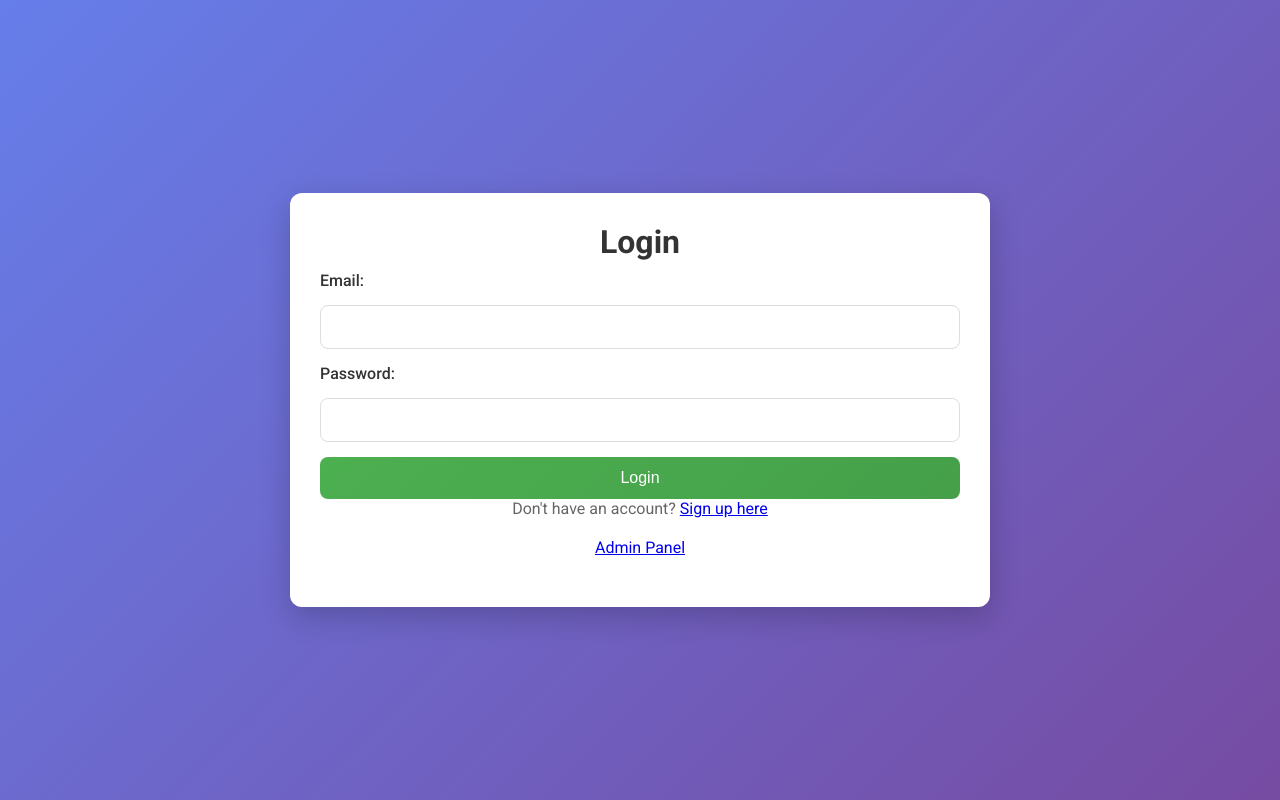
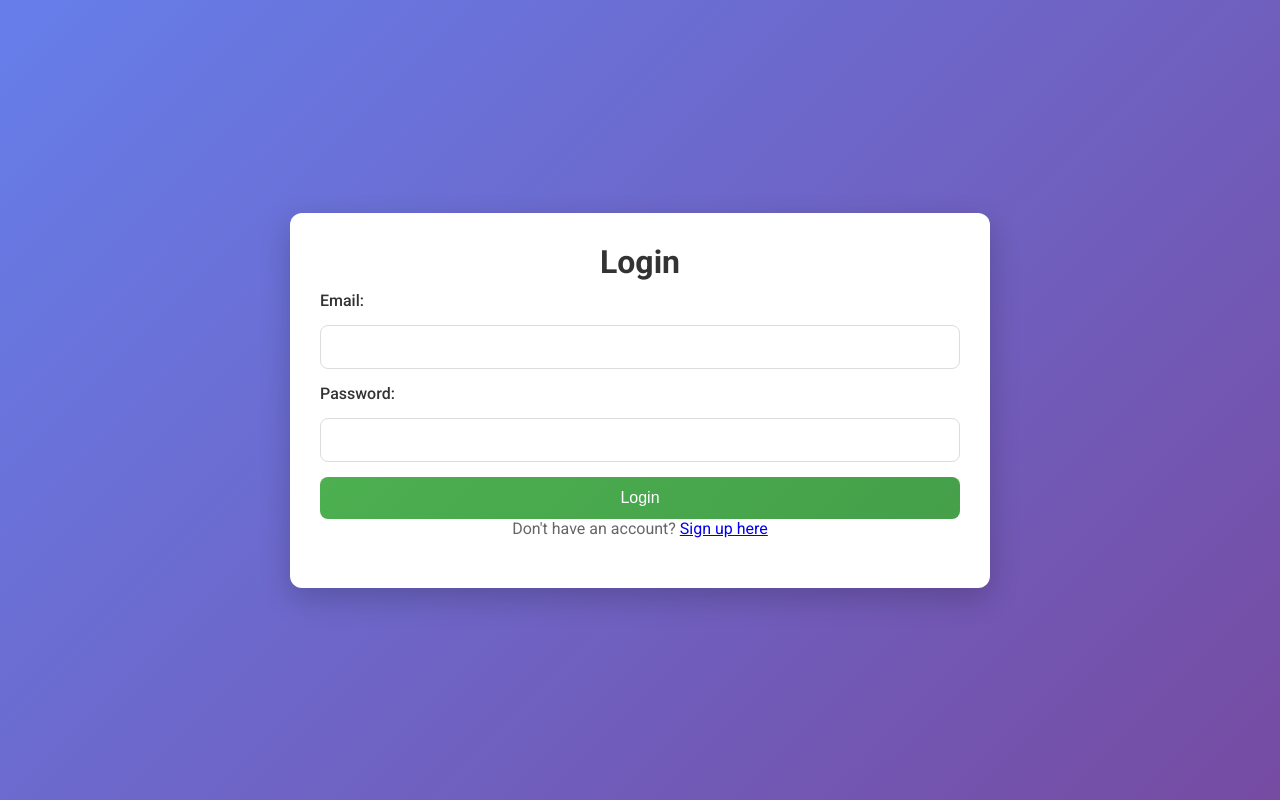
Before and after one commit to husain-128/An-Explainable-AI-Based-Resume-Screening-System, a Flask app: page /login in a window 1280 px wide. Run offline with Flask 3, Linux system fonts and the light colour scheme.

```diff
--- a/Resume Web App/templates/login.html
+++ b/Resume Web App/templates/login.html
@@ -27,7 +27,6 @@
             <button type="submit">Login</button>
         </form>
         <p>Don't have an account? <a href="{{ url_for('signup') }}">Sign up here</a></p>
-        <p><a href="{{ url_for('admin') }}">Admin Panel</a></p>
     </div>
 </body>
 
```
